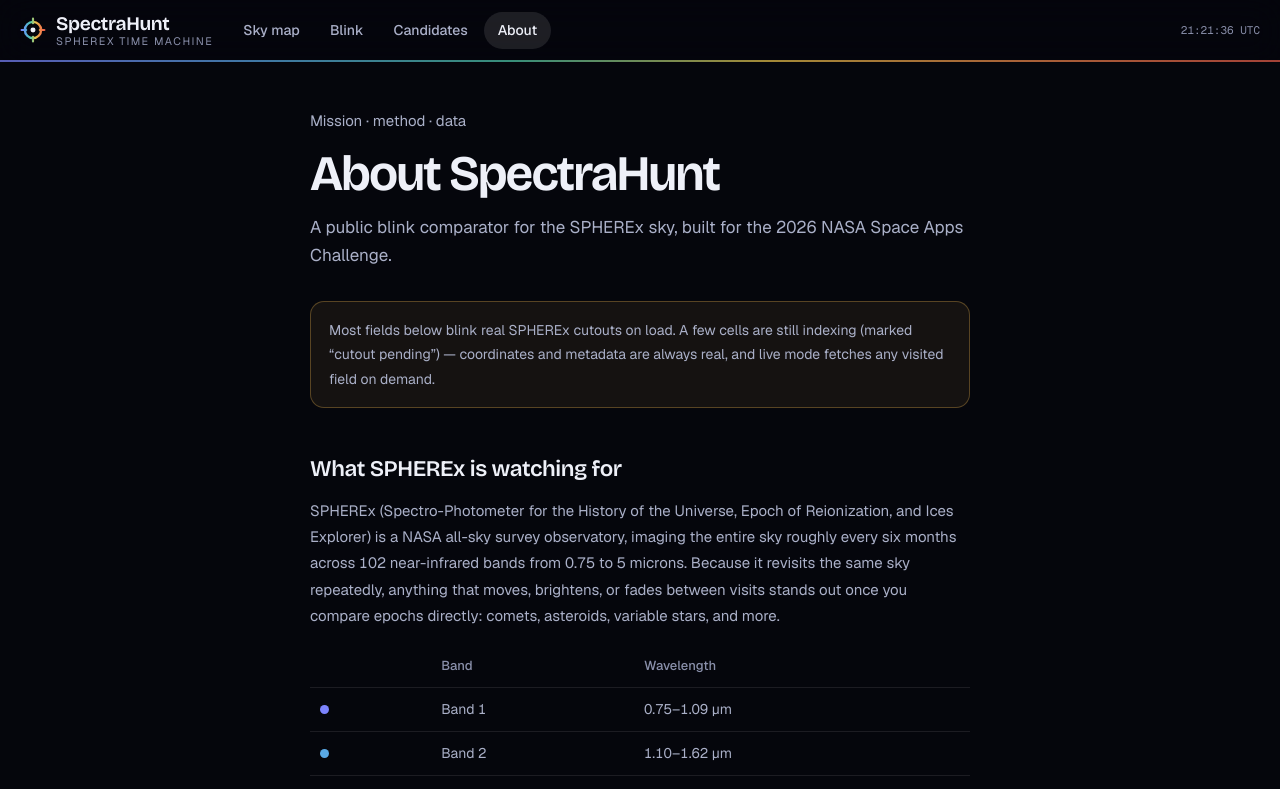
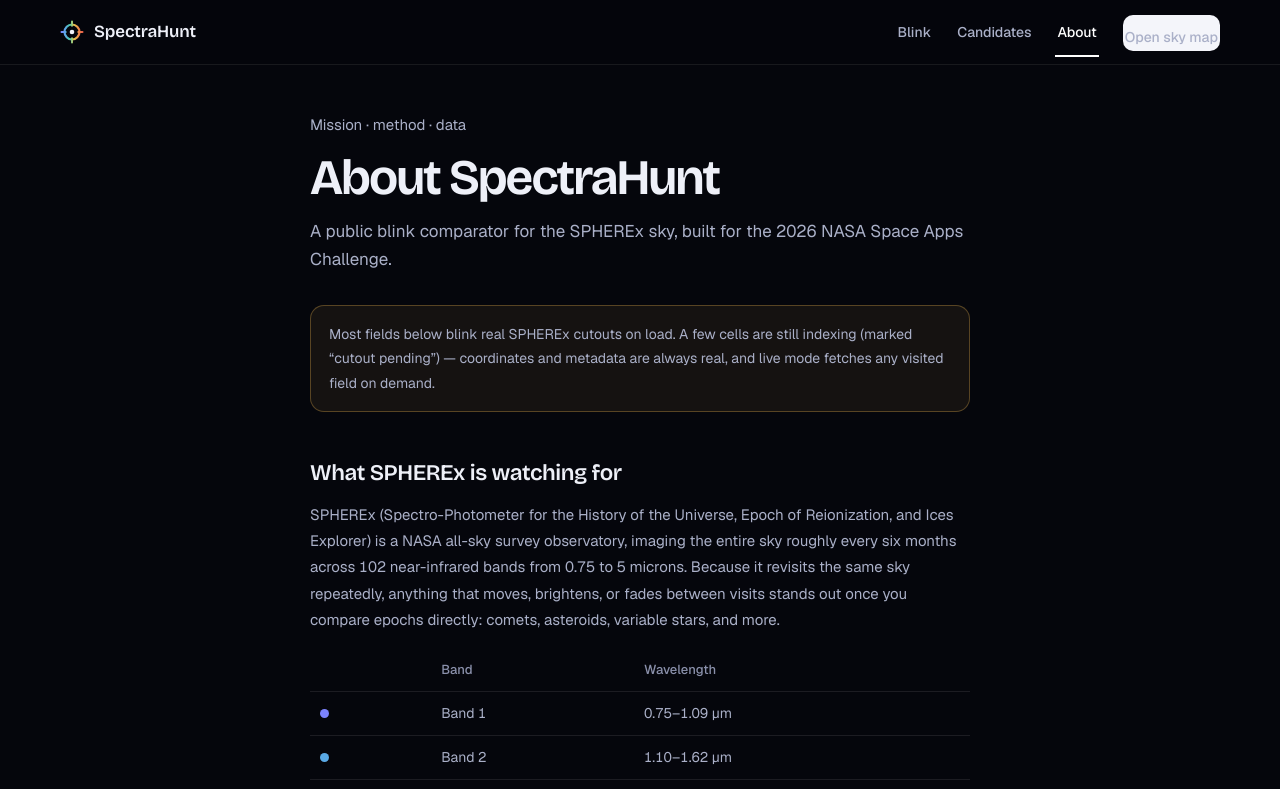
Before and after one commit to akashtori-13/drishti, a Next.js app in the folder spectrahunt-web/: page /about in a window 1280 px wide. Shown: the top 789 px of the page. Built offline with nearby package versions, Linux system fonts and the light colour scheme.

Commit message:
Landing spec: restored search button, working sky clicks, traditional navbar

```diff
--- a/spectrahunt-web/src/app/globals.css
+++ b/spectrahunt-web/src/app/globals.css
@@ -55,84 +55,75 @@ main:focus{outline:none;}
 }
 
 /* ---------- nav ---------- */
+:root{ --nav-h:64px; }
 .nav{
   position:fixed; inset:0 0 auto 0; z-index:60;
   padding-top:env(safe-area-inset-top,0px);
-  background:rgba(5,6,12,.45);
-  -webkit-backdrop-filter:blur(16px) saturate(1.3); backdrop-filter:blur(16px) saturate(1.3);
-  border-bottom:1px solid transparent;
-  transition:background .2s, border-color .2s;
+  background:rgba(5,6,12,.72);
+  -webkit-backdrop-filter:blur(12px); backdrop-filter:blur(12px);
+  border-bottom:1px solid rgba(255,255,255,.08);
 }
-.nav.scrolled{background:rgba(5,6,12,.82); border-bottom-color:var(--line);}
-.nav-hairline{height:2px; background:var(--spectrum); opacity:.7;}
-.nav-clock{font-size:.6875rem; color:var(--ink-3); white-space:nowrap; font-variant-numeric:tabular-nums;}
-.nav-context{font-size:.6875rem; color:var(--ink-2); text-decoration:none; border:1px solid var(--line); border-radius:999px; padding:5px 11px; white-space:nowrap; max-width:220px; overflow:hidden; text-overflow:ellipsis;}
-.nav-context:hover{color:var(--ink); border-color:var(--line-strong);}
-@media(max-width:900px){ .nav-clock, .nav-context{display:none;} }
 .nav-inner{
-  max-width:1320px; margin:0 auto; height:var(--nav-h);
+  max-width:1200px; margin:0 auto; height:var(--nav-h);
   padding:0 max(20px,env(safe-area-inset-right,0px)) 0 max(20px,env(safe-area-inset-left,0px));
-  display:flex; align-items:center; justify-content:space-between; gap:16px;
+  display:flex; align-items:center; gap:24px;
 }
-.brand{display:flex; align-items:center; gap:10px; text-decoration:none; border-radius:10px;}
-.brand .logo{width:26px; height:26px;}
-.brand-text{display:flex; flex-direction:column; line-height:1.15;}
-.brand-sub{font-size:.625rem; letter-spacing:.14em; text-transform:uppercase; color:var(--ink-3);}
-.nav-right{display:flex; align-items:center; gap:10px; margin-left:auto;}
-.status-pill{display:flex; align-items:center; gap:7px; font-size:.6875rem; font-weight:600; letter-spacing:.06em; text-transform:uppercase; color:var(--ink-2); border:1px solid var(--line); border-radius:999px; padding:6px 12px; white-space:nowrap;}
-.nav-dice{width:36px; height:36px; flex-shrink:0; border-radius:50%; display:grid; place-items:center; background:rgba(255,255,255,.05); border:1px solid var(--line); color:#c3c8ff;}
-.nav-dice:hover{border-color:#7c83fd; color:#fff;}
-.nav-dice .icon{width:17px; height:17px;}
-.nav-note{display:none;}
-@media(max-width:640px){
-  .status-pill{display:none;}
-  .nav-note{display:block; font-size:.75rem; color:var(--ink-3); padding:10px 14px 4px;}
-  .brand-sub{display:none;}
-}
-.brand-name{font-family:var(--font-display); font-size:1.2rem; font-weight:650; letter-spacing:-.02em;}
-.brand-sub{font-size:.68rem; color:var(--ink-3);}
-.tabs{display:flex; gap:2px;}
-.tabs button{
-  border:0; background:transparent; color:var(--ink-2); font-size:.875rem; font-weight:500;
-  padding:8px 14px; border-radius:999px; transition:color .15s, background .15s;
-}
-.tabs button:hover{color:var(--ink); background:rgba(255,255,255,.06);}
+.brand{display:flex; align-items:center; gap:10px; text-decoration:none; border-radius:10px; flex-shrink:0;}
+.brand .logo{width:24px; height:24px;}
+.brand-name{font-family:var(--font-display); font-size:1.0625rem; font-weight:600; letter-spacing:-.01em;}
+.tabs{display:flex; align-items:center; gap:22px; margin-left:auto;}
 .tabs a{
   color:var(--ink-2); font-size:.875rem; font-weight:500; text-decoration:none;
-  padding:8px 14px; border-radius:999px; transition:color .15s, background .15s;
-  display:inline-block;
+  padding:12px 2px; border-bottom:2px solid transparent; margin-bottom:-2px;
+  display:inline-block; transition:color .15s, border-color .15s;
 }
-.tabs a:hover{color:var(--ink); background:rgba(255,255,255,.06);}
-.tabs a.active{color:var(--ink); background:rgba(255,255,255,.1);}
+.tabs a:hover{color:var(--ink);}
+.tabs a.active{color:#fff; border-bottom-color:#fff;}
+.tabs .btn-primary-sm{margin-left:2px;}
+.btn-primary-sm{
+  display:inline-flex; align-items:center; justify-content:center; height:36px; padding:0 18px;
+  border-radius:10px; background:#F4F5FA; color:#0a0c16; font-size:.8125rem; font-weight:600;
+  text-decoration:none; white-space:nowrap; transition:background .15s, transform .1s;
+}
+.btn-primary-sm:hover{background:#fff; transform:translateY(-1px);}
+.btn-primary-sm:active{transform:translateY(0);}
+.btn-primary-sm:focus-visible{outline:2px solid var(--focus); outline-offset:2px;}
 .nav-menu-btn{
   display:none; align-items:center; justify-content:center; flex-shrink:0;
-  width:38px; height:38px; border:0; border-radius:10px; background:transparent; color:var(--ink); cursor:pointer;
+  width:44px; height:44px; border:0; border-radius:10px; background:transparent; color:var(--ink); cursor:pointer;
+  margin-left:auto;
 }
 .nav-menu-btn:hover{background:rgba(255,255,255,.08);}
 .nav-menu-btn .icon{width:21px; height:21px;}
 .nav-menu-btn .nav-close-ic{display:none;}
 .nav.menu-open .nav-menu-btn .nav-menu-ic{display:none;}
 .nav.menu-open .nav-menu-btn .nav-close-ic{display:block;}
-@media(max-width:640px){
-  .nav-menu-btn{display:flex;}
-  .tabs{
-    position:fixed; left:0; right:0; top:var(--nav-total); z-index:59;
-    flex-direction:column; gap:2px;
-    padding:10px max(16px,env(safe-area-inset-right,0px)) calc(14px + env(safe-area-inset-bottom,0px)) max(16px,env(safe-area-inset-left,0px));
-    background:var(--glass-strong);
-    -webkit-backdrop-filter:blur(20px) saturate(1.3); backdrop-filter:blur(20px) saturate(1.3);
-    border-bottom:1px solid var(--line);
-    transform:translateY(-8px); opacity:0; visibility:hidden; pointer-events:none;
-    transition:opacity .15s ease, transform .15s ease, visibility .15s;
-  }
-  .nav.menu-open .tabs{transform:translateY(0); opacity:1; visibility:visible; pointer-events:auto;}
-  .tabs button{padding:13px 14px; font-size:.9375rem; border-radius:12px; text-align:left;}
+.nav-sheet{
+  position:fixed; left:0; right:0; top:var(--nav-total); z-index:59;
+  display:flex; flex-direction:column; gap:2px;
+  padding:12px max(16px,env(safe-area-inset-right,0px)) calc(18px + env(safe-area-inset-bottom,0px)) max(16px,env(safe-area-inset-left,0px));
+  background:var(--glass-strong);
+  -webkit-backdrop-filter:blur(20px); backdrop-filter:blur(20px);
+  border-bottom:1px solid var(--line);
 }
-@media (prefers-reduced-motion: reduce){ .tabs{transition:none;} }
+.nav-sheet a:not(.btn-primary-sm){
+  color:var(--ink-2); font-size:1rem; font-weight:500; text-decoration:none;
+  padding:14px 12px; border-radius:12px;
+}
+.nav-sheet a:not(.btn-primary-sm):hover{color:var(--ink); background:rgba(255,255,255,.06);}
+.nav-sheet a:not(.btn-primary-sm).active{color:#fff;}
+.nav-sheet .btn-primary-sm{margin:10px 12px 0; height:44px; font-size:.9375rem; justify-content:center;}
+@media(min-width:768px){
+  .nav-menu-btn{display:none;}
+  .nav-sheet{display:none;}
+}
+@media(max-width:767px){
+  .tabs-desktop{display:none;}
+}
+@media (prefers-reduced-motion: reduce){ .btn-primary-sm{transition:none;} }
 @media(max-width:480px){
   .nav-inner{padding-left:14px; padding-right:10px; gap:6px;}
-  .brand-name{font-size:1.08rem;}
-  .brand .logo{width:24px; height:24px;}
+  .brand-name{font-size:1rem;}
 }
 
 /* ---------- views ---------- */
@@ -148,6 +139,9 @@ main:focus{outline:none;}
   padding:calc(var(--nav-total) + 28px) 20px calc(104px + env(safe-area-inset-bottom,0px));
 }
 #heroCanvas{position:absolute; inset:0; width:100%; height:100%; z-index:-2; cursor:crosshair; touch-action:manipulation; animation:sky-in 1.6s ease-out both;}
+.sky-tip{position:absolute; z-index:5; pointer-events:none; font-size:11px; color:#c6cbdf; background:rgba(5,6,12,.85); border:1px solid var(--line); border-radius:7px; padding:3px 8px; opacity:0; transition:opacity .18s; white-space:nowrap;}
+@media (hover:none){ .sky-tip{display:none;} }
+@media (prefers-reduced-motion: reduce){ .sky-tip{transition:none;} }
 @keyframes sky-in{from{opacity:0;} to{opacity:1;}}
 .hero-scrim{
   position:absolute; inset:0; z-index:-1; pointer-events:none;
@@ -178,6 +172,7 @@ main:focus{outline:none;}
 }
 .hero-core, .hero-core h1, .hero-sub, .quick{pointer-events:none;}
 .hero .search-shell, .quick .chip{pointer-events:auto;}
+.hero .featured, .hero .surprise-quiet{pointer-events:auto;}
 .surprise-quiet{background:none; border:0; color:var(--ink-2); font-size:.875rem; text-decoration:underline; text-underline-offset:3px; text-decoration-color:rgba(255,255,255,.25); padding:8px 4px; white-space:nowrap; pointer-events:auto;}
 .surprise-quiet:hover{color:#fff; text-decoration-color:#fff;}
 .surprise-quiet .icon{display:none;}
@@ -212,7 +207,28 @@ main:focus{outline:none;}
   font-size:1.0625rem; color:var(--ink); text-overflow:ellipsis;
 }
 .search-shell input::placeholder{color:var(--ink-3);}
+.s-kbd{
+  font-family:var(--font-mono); font-size:.75rem; color:var(--ink-3);
+  border:1px solid var(--line-strong); border-radius:6px; padding:2px 8px; line-height:1.4;
+  flex-shrink:0; transition:opacity .15s;
+}
+.search-shell:focus-within .s-kbd{opacity:0;}
+@media(hover:none){ .s-kbd{display:none;} }
+@media(max-width:480px){ .s-kbd{display:none;} }
+.s-go{
+  height:44px; padding:0 24px; border:0; border-radius:13px; background:#F4F5FA; color:#0a0c16;
+  font-weight:600; font-size:.9375rem; transition:background .15s, transform .1s, box-shadow .15s;
+  display:inline-flex; align-items:center; justify-content:center; gap:8px; flex-shrink:0;
+  box-shadow:0 6px 20px -8px rgba(244,245,250,.35);
+}
+.s-go:hover{background:#ffffff; transform:translateY(-1px); box-shadow:0 10px 24px -8px rgba(244,245,250,.45);}
+.s-go:active{transform:translateY(0) scale(.97);}
+.s-go:focus-visible{outline:2px solid var(--focus); outline-offset:2px;}
+.s-go:disabled{opacity:.6; cursor:wait; transform:none;}
 .s-go-icon{display:none; width:19px; height:19px; flex-shrink:0;}
+@keyframes bar-shake{0%,100%{transform:translateX(0);} 25%{transform:translateX(-5px);} 75%{transform:translateX(5px);}}
+.search-shell.shake{animation:bar-shake .3s ease;}
+@media (prefers-reduced-motion: reduce){ .search-shell.shake{animation:none;} }
 .s-go:hover{background:#fff;}
 .s-go:active{transform:scale(.97);}
 .s-list{
--- a/spectrahunt-web/src/components/Header.tsx
+++ b/spectrahunt-web/src/components/Header.tsx
@@ -2,25 +2,27 @@
 
 import Link from 'next/link';
 import { usePathname } from 'next/navigation';
-import { useEffect, useState } from 'react';
+import { useEffect, useRef, useState } from 'react';
 import Icon from '@/components/Icon';
-import { useAppStore } from '@/lib/store';
 
 const NAV = [
-  { href: '/sky', label: 'Sky map', blurb: 'Observer and all-sky views' },
-  { href: '/blink/3i-atlas', label: 'Blink', match: '/blink', blurb: 'Compare epochs' },
-  { href: '/candidates', label: 'Candidates', blurb: 'Fields worth a look' },
-  { href: '/about', label: 'About', blurb: 'Mission and method' },
+  { href: '/blink/3i-atlas', label: 'Blink' },
+  { href: '/candidates', label: 'Candidates' },
+  { href: '/about', label: 'About' },
 ];
+
+const TITLES: Record<string, string> = {
+  '/': 'SpectraHunt: hunt what moves in the infrared sky',
+  '/sky': 'Sky map — SpectraHunt',
+  '/candidates': 'Candidates — SpectraHunt',
+  '/about': 'About — SpectraHunt',
+};
 
 export default function Header() {
   const pathname = usePathname();
   const [open, setOpen] = useState(false);
-  const [scrolled, setScrolled] = useState(false);
-  const [utc, setUtc] = useState('');
-  const { band, epochIdx, compareMode } = useAppStore();
-  const blinkMatch = pathname.match(/^\/blink\/([^/]+)/);
-  const blinkId = blinkMatch ? decodeURIComponent(blinkMatch[1]) : null;
+  const menuRef = useRef<HTMLDivElement>(null);
+  const btnRef = useRef<HTMLButtonElement>(null);
 
   useEffect(() => {
     const onKey = (e: KeyboardEvent) => { if (e.key === 'Escape') setOpen(false); };
@@ -28,77 +30,87 @@ export default function Header() {
     return () => document.removeEventListener('keydown', onKey);
   }, []);
 
+  // focus trap + outside-click close for the mobile menu
   useEffect(() => {
-    const onScroll = () => setScrolled(window.scrollY > 12);
-    onScroll();
-    window.addEventListener('scroll', onScroll, { passive: true });
-    return () => window.removeEventListener('scroll', onScroll);
-  }, []);
+    if (!open) return;
+    const menu = menuRef.current;
+    menu?.querySelector<HTMLElement>('a, button')?.focus();
+    const onDown = (e: MouseEvent) => {
+      if (menu && !menu.contains(e.target as Node) && !btnRef.current?.contains(e.target as Node)) {
+        setOpen(false);
+      }
+    };
+    const onTab = (e: KeyboardEvent) => {
+      if (e.key !== 'Tab' || !menu) return;
+      const items = [...menu.querySelectorAll<HTMLElement>('a[href], button:not([disabled])')];
+      if (!items.length) return;
+      const first = items[0];
+      const last = items[items.length - 1];
+      if (e.shiftKey && document.activeElement === first) { e.preventDefault(); last.focus(); }
+      else if (!e.shiftKey && document.activeElement === last) { e.preventDefault(); first.focus(); }
+    };
+    document.addEventListener('mousedown', onDown);
+    document.addEventListener('keydown', onTab);
+    return () => {
+      document.removeEventListener('mousedown', onDown);
+      document.removeEventListener('keydown', onTab);
+    };
+  }, [open ]);
 
   useEffect(() => {
-    const tick = () => {
-      const d = new Date();
-      const p = (n: number) => String(n).padStart(2, '0');
-      setUtc(`${p(d.getUTCHours())}:${p(d.getUTCMinutes())}:${p(d.getUTCSeconds())} UTC`);
-    };
-    tick();
-    const t = setInterval(tick, 1000);
-    return () => clearInterval(t);
-  }, []);
+    setOpen(false);
+  }, [pathname]);
 
   useEffect(() => {
-    document.body.dataset.view = pathname === '/sky' ? 'sky' : '';
-    document.title = pathname === '/'
-      ? 'SpectraHunt: hunt what moves in the infrared sky'
-      : `${NAV.find((n) => pathname === n.href || (n.match && pathname.startsWith(n.match)))?.label ?? 'SpectraHunt'} — SpectraHunt`;
+    document.title = TITLES[pathname] ?? (pathname.startsWith('/blink/') ? 'Blink — SpectraHunt' : 'SpectraHunt');
   }, [pathname]);
 
+  const isActive = (href: string) => pathname === href;
+
   return (
-    <header className={`nav${open ? ' menu-open' : ''}${scrolled ? ' scrolled' : ''}`}>
+    <header className={`nav${open ? ' menu-open' : ''}`}>
       <div className="nav-inner">
         <Link className="brand" href="/" aria-label="SpectraHunt home">
           <Icon name="logo" className="logo icon" />
-          <span className="brand-text">
           <span className="brand-name">SpectraHunt</span>
-            <span className="brand-sub">SPHEREx time machine</span>
-          </span>
         </Link>
-        <nav className="tabs" id="navTabs" aria-label="Primary">
-          {NAV.map((item) => {
-            const active = pathname === item.href || (item.match !== undefined && pathname.startsWith(item.match));
-            return (
+        <nav className="tabs tabs-desktop" aria-label="Primary">
+          {NAV.map((item) => (
             <Link
-                key={item.href} href={item.href} onClick={() => setOpen(false)}
-                className={active ? 'active' : undefined}
-                aria-current={active ? 'page' : undefined}
-                title={item.blurb}
+              key={item.href} href={item.href}
+              className={isActive(item.href) ? 'active' : undefined}
+              aria-current={isActive(item.href) ? 'page' : undefined}
             >
               {item.label}
             </Link>
-            );
-          })}
-          {open && (
-            <p className="nav-note">Blink repeated sky visits · spot what moved</p>
-          )}
+          ))}
+          <Link href="/sky" className="btn-primary-sm">Open sky map</Link>
         </nav>
-        <div className="nav-right">
-          {blinkId && (
-            <Link href={pathname} className="nav-context mono" title="Current blink field and state">
-              {blinkId === 'live' ? 'live field' : blinkId.replace(/-/g, ' ')} · D{band} · E{epochIdx + 1} · {compareMode}
-            </Link>
-          )}
-          <span className="nav-clock mono" title="Coordinated Universal Time">{utc}</span>
         <button
+          ref={btnRef}
           type="button" className="nav-menu-btn" aria-expanded={open}
-            aria-controls="navTabs" aria-label={open ? 'Close menu' : 'Open menu'}
+          aria-controls="navSheet" aria-label={open ? 'Close menu' : 'Open menu'}
           onClick={() => setOpen((o) => !o)}
         >
           <Icon name="menu" className="icon nav-menu-ic" />
           <Icon name="x" className="icon nav-close-ic" />
         </button>
       </div>
+      {open && (
+        <div ref={menuRef} id="navSheet" className="nav-sheet" role="dialog" aria-label="Menu">
+          {NAV.map((item) => (
+            <Link
+              key={item.href} href={item.href}
+              className={isActive(item.href) ? 'active' : undefined}
+              aria-current={isActive(item.href) ? 'page' : undefined}
+              onClick={() => setOpen(false)}
+            >
+              {item.label}
+            </Link>
+          ))}
+          <Link href="/sky" className="btn-primary-sm" onClick={() => setOpen(false)}>Open sky map</Link>
         </div>
-      <div className="nav-hairline" aria-hidden="true" />
+      )}
     </header>
   );
 }
```
Also changed, not shown: spectrahunt-web/src/components/HeroSky.tsx (+51 -3 lines), spectrahunt-web/src/components/SearchBox.tsx (+12 -0 lines). Lines whose indentation alone changed are shown as unchanged.
